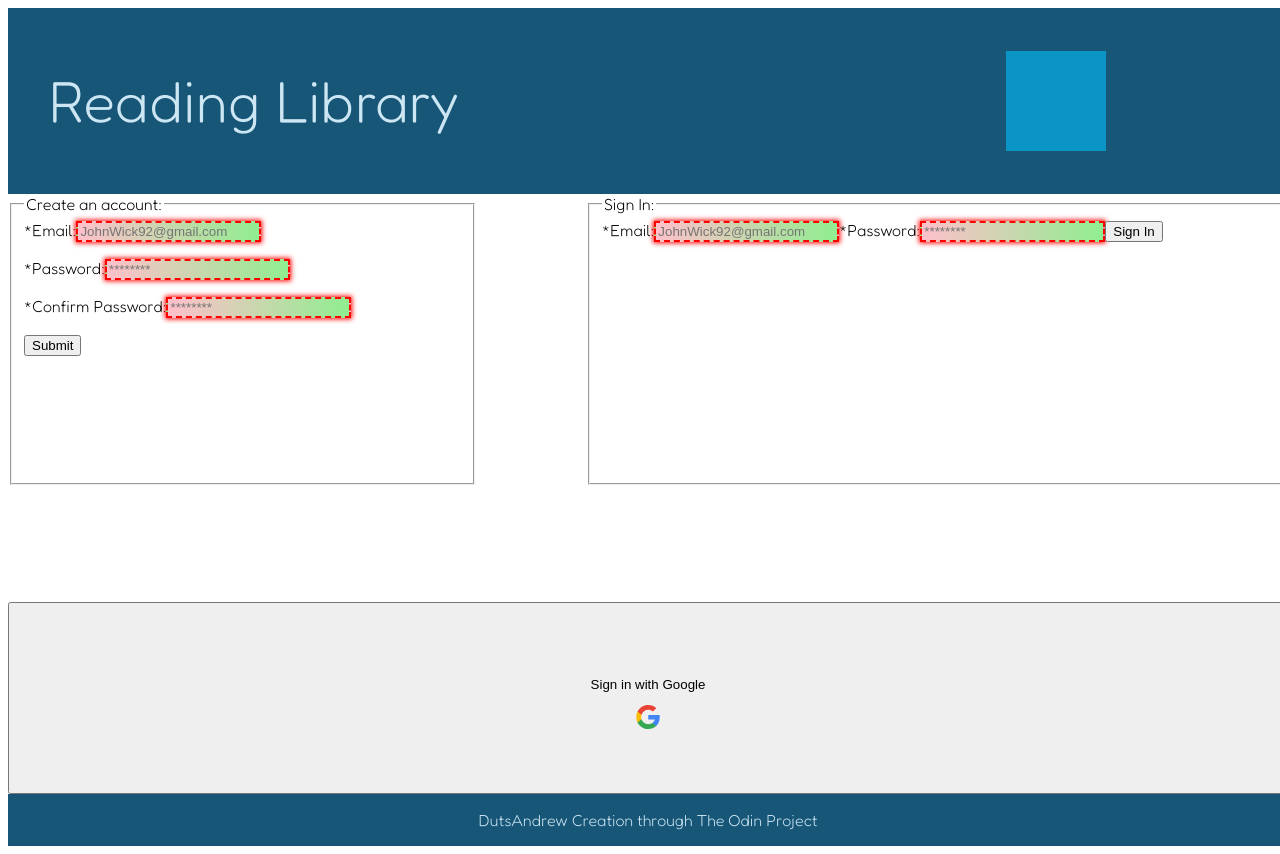
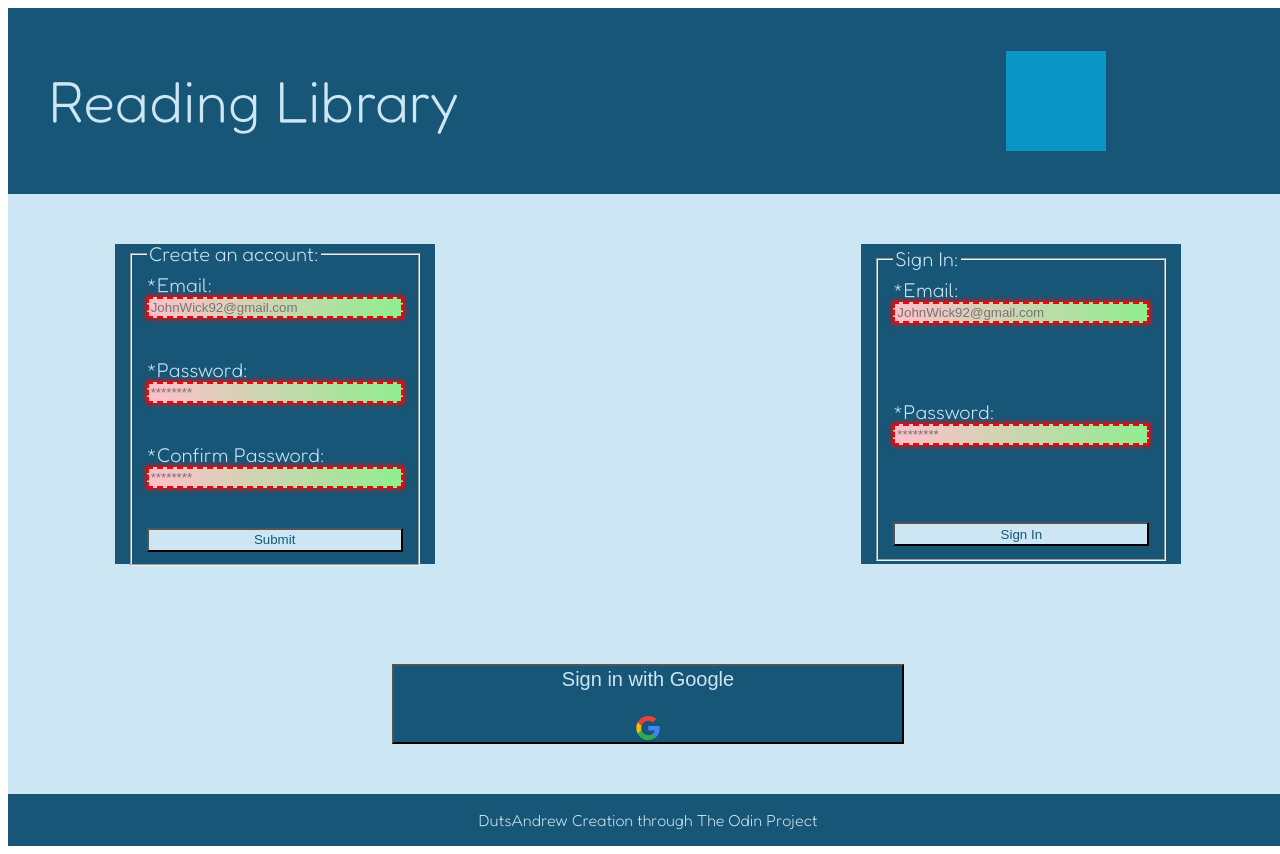
Before and after one commit to DutsAndrew/library-app, a React (Create React App) app: page / in a window 1280 px wide. Built offline with nearby package versions, Linux system fonts and the light colour scheme; no server answers; the database is empty; grey boxes are pictures that could not be loaded.

Commit message:
styled account auth form page

```diff
--- a/src/components/CreateAccount.tsx
+++ b/src/components/CreateAccount.tsx
@@ -113,7 +113,7 @@ const CreateAccount: FC<CreateAccountProps> = (props): JSX.Element => {
 
   return (
     <form id="user-creation-form" onSubmit={submitAccountCreationForm}>
-      <fieldset>
+      <fieldset id="create-account-fieldset" >
         <legend>Create an account:</legend>
         <label htmlFor="email-input" >*Email:</label>
         <input id="email-input"
--- a/src/components/ExternalLogIn.tsx
+++ b/src/components/ExternalLogIn.tsx
@@ -17,7 +17,7 @@ const ExternalLogIn: FC<ExternalLoginProps> = (props): JSX.Element => {
   return (
     <form id="external-login" onSubmit={handleSubmit} >
       <button id="sign-in-with-google-button" type="submit" >
-        <p>Sign in with Google</p>
+        <p id="sign-in-with-google-text" >Sign in with Google</p>
         <img id="google-logo-svg" src={googleLogo} alt="google logo" ></img>
       </button>
     </form>
--- a/src/components/SignInUser.tsx
+++ b/src/components/SignInUser.tsx
@@ -22,7 +22,7 @@ const SignIn: FC<SignInProps> = (props): JSX.Element => {
 
   return (
     <form id="sign-in-form" onSubmit={handleSignIn} >
-      <fieldset>
+      <fieldset id="sign-in-fieldset" >
         <legend>Sign In:</legend>
         <label htmlFor="email-login" >*Email:</label>
         <input id="email-login" placeholder="JohnWick92@gmail.com"
--- a/src/style/AccountAuthentication.css
+++ b/src/style/AccountAuthentication.css
@@ -4,22 +4,101 @@
   grid-column: 1 / 4;
   width: 100vw;
   height: 75vh;
+  background-color: #CCE6F4;
+  justify-items: center;
+  align-items: center;
+  justify-content: space-around;
+  align-content: space-evenly;
 }
+
+/* CREATE ACCOUNT FORM */
 
 #user-creation-form {
   display: grid;
   grid-row: 1 / 2;
   grid-column: 1 / 2;
+  background-color: #175676;
+  color: #CCE6F4;
+  width: 25vw;
+  height: 40vh;
+  font-size: 1.25em;
+  justify-items: center;
+  align-items: center;
+  justify-content: center;
+  align-content: center;
 }
+
+#create-account-fieldset {
+  display: flex;
+  flex-flow: column nowrap;
+}
+
+#account-submit {
+  width: 20vw;
+  height: 3vh;
+  color: #175676;
+  background-color: #CCE6F4;
+}
+
+/* SIGN IN FORM */
 
 #sign-in-form {
   display: grid;
   grid-row: 1 / 2;
   grid-column: 3 / 4;
+  background-color: #175676;
+  color: #CCE6F4;
+  width: 25vw;
+  height: 40vh;
+  font-size: 1.25em;
+  justify-items: center;
+  align-items: center;
+  justify-content: center;
+  align-content: center;
 }
+
+#sign-in-fieldset {
+  display: flex;
+  flex-flow: column nowrap;
+}
+
+#email-login, #password-login {
+  margin-bottom: 30%;
+}
+
+#sign-in-button {
+  width: 20vw;
+  height: 3vh;
+  color: #175676;
+  background-color: #CCE6F4;
+}
+
+/* EXTERNAL LOGIN STYLES */
 
 #external-login {
   display: grid;
   grid-row: 3;
   grid-column: 1 / 4;
+  justify-items: center;
+  align-items: start;
+  align-content: center;
+  justify-content: center;
 }
+
+#sign-in-with-google-button {
+  display: flex;
+  flex-direction: column;
+  align-content: center;
+  justify-content: center;
+  align-items: center;
+  width: 40vw;
+  height: 10vh;
+  background-color: #175676;
+}
+
+#sign-in-with-google-text {
+  margin: 0;
+  margin-bottom: 5%;
+  font-size: 1.5em;
+  color: #CCE6F4;
+}
```
